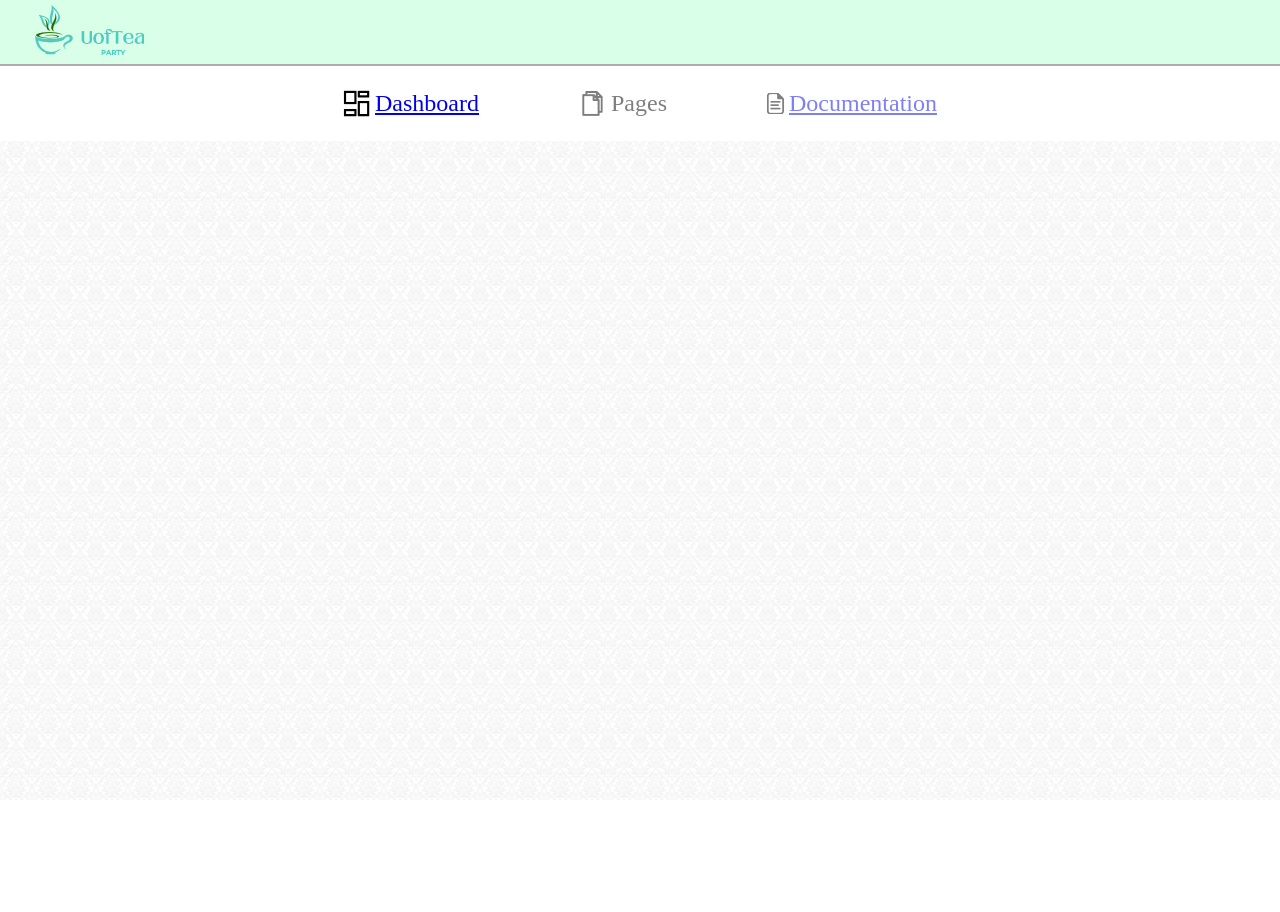
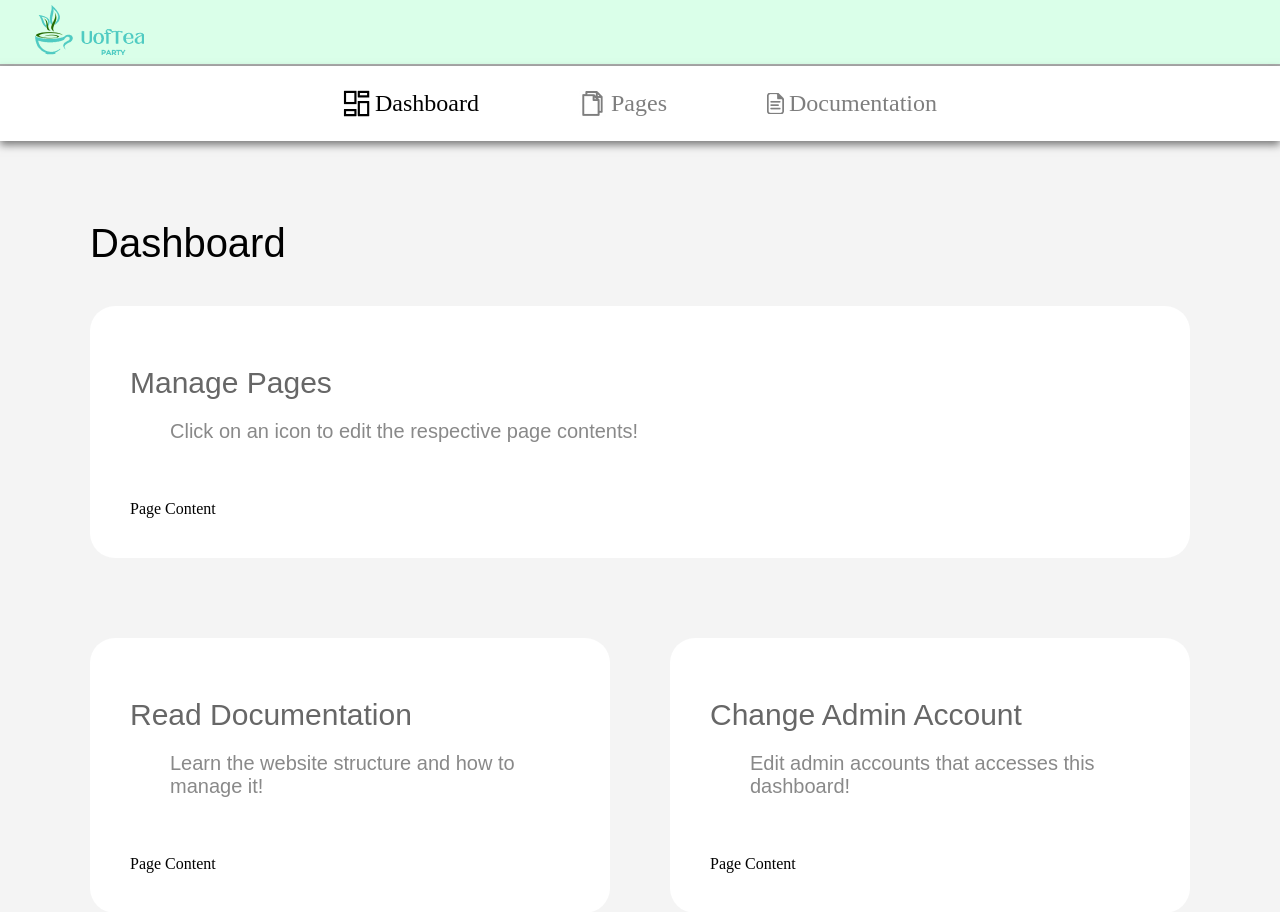
Before and after one commit to UTFO/teaparty-website, a React (Create React App) app: page /admin/dashboard in a window 1280 px wide. Shown: the top 912 px of the page. Before the commit the page ends 800 px from the top, so only its background shows below. Built offline with nearby package versions, Linux system fonts and the light colour scheme.

Commit message:
Added containers for the dashboard page

```diff
--- a/src/App.css
+++ b/src/App.css
@@ -10,6 +10,8 @@
 @import url('https://fonts.googleapis.com/css2?family=Buda:wght@300&display=swap');
 
 @import url('https://fonts.googleapis.com/css2?family=Bellota&display=swap');
+
+@import url('https://fonts.googleapis.com/css2?family=Oxygen&display=swap');
 
 @font-face {
     font-family: 'page-intro-title-font';
--- a/src/page-components/admin/admindashboard/admindashboard.js
+++ b/src/page-components/admin/admindashboard/admindashboard.js
@@ -1,12 +1,35 @@
 import React from 'react'
 import "./admindashboard.css"
 
-import AdminNavbar from '../components/nav'
+import AdminNavbar from '../components/navbar/nav'
+import Container from '../components/container/container'
+import SmallContainer from '../components/smallContainer/smallContainer'
 
 const AdminDashboard = () => {
   return (
     <div>
         <AdminNavbar/>
+
+        <Container text="Dashboard">
+
+          <div style={{display: 'flex', justifyContent: 'space-between', width: '100%', marginBottom: 80}}>
+
+            <SmallContainer title="Manage Pages" subtitle="Click on an icon to edit the respective page contents!" width={100}>
+              Page Content
+            </SmallContainer>
+
+          </div>
+
+          <div style={{display: 'flex', justifyContent: 'space-between', width: '100%', paddingBottom: 80}}>
+            <SmallContainer title="Read Documentation" subtitle="Learn the website structure and how to manage it!" width={40}>
+              Page Content
+            </SmallContainer>
+            <SmallContainer title="Change Admin Account" subtitle="Edit admin accounts that accesses this dashboard!" width={40}>
+              Page Content
+            </SmallContainer>
+          </div>
+        </Container>
+
     </div>
   )
 }
--- /dev/null
+++ b/src/page-components/admin/components/container/container.css
@@ -0,0 +1,11 @@
+.admin-container {
+    height: 90vh;
+    width: screen;
+    padding: 40px 90px;
+    background-color: #F4F4F4;
+}
+
+.admin-container p {
+    font-size: 40px;
+    font-family: 'Oxygen', sans-serif;
+}
--- /dev/null
+++ b/src/page-components/admin/components/container/container.js
@@ -0,0 +1,12 @@
+import './container.css'
+
+export default function Container(props) {
+    return (
+        <div className="admin-container">
+            <p>{props.text}</p>
+            <div style={{width: '100%', margin: '0'}}>
+                {props.children}
+            </div>
+        </div>
+    )
+}
--- a/src/page-components/admin/components/nav.css
+++ b/src/page-components/admin/components/navbar/nav.css
@@ -14,6 +14,8 @@
     display: flex;
     justify-content: center;
     gap: 100px;
+    box-shadow: 0px 4px 8px rgba(0, 0, 0, 0.5);
+    position: relative;
 }
 
 .admin-nav-button {
@@ -22,4 +24,6 @@
     gap: 5px;
     cursor: pointer;
     font-size: 24px;
+    color: black;
+    text-decoration: none;
 }
--- a/src/page-components/admin/components/nav.js
+++ b/src/page-components/admin/components/navbar/nav.js
@@ -13,7 +13,7 @@
 export default function AdminNavbar() {
     console.log(useLocation().pathname);
     return (
-        <div >
+        <div style={{zIndex: 20}} >
             <header className="admin-nav-top">
                 <img src="/adminLogo.png" />
             </header>
--- /dev/null
+++ b/src/page-components/admin/components/smallContainer/smallContainer.css
@@ -0,0 +1,21 @@
+.admin-small-container {
+    background-color: white;
+    height: fit-content;
+    padding: 40px;
+    border-radius: 25px;
+}
+
+.admin-small-container h1 {
+    font-family: 'Oxygen', sans-serif;
+    font-size: 30px;
+    color: #676767;
+    font-weight: 200;
+}
+
+.admin-small-container h2 {
+    font-family: 'Oxygen', sans-serif;
+    font-size: 20px;
+    color: #898989;
+    font-weight: 100;
+    padding-left: 40px;
+}
--- /dev/null
+++ b/src/page-components/admin/components/smallContainer/smallContainer.js
@@ -0,0 +1,12 @@
+import './smallContainer.css'
+
+export default function SmallContainer(props) {
+    return (
+        <div style={{width: `${props.width}%`}} className="admin-small-container">
+            <h1>{props.title}</h1>
+            <h2>{props.subtitle}</h2>
+            <div style={{paddingBottom: 40}}></div>
+            {props.children}
+        </div>
+    )
+}
--- a/src/page-components/imports.js
+++ b/src/page-components/imports.js
@@ -17,6 +17,6 @@
 
 import AdminDoc from './admin/admindoc/admindoc.js';
 
-import AdminNavbar from './admin/components/nav.js';
+import AdminNavbar from './admin/components/navbar/nav.js';
 
 export { Home, About, Team, Events, Navbar, FAQ, Footer, AdminAbout, AdminEvents, AdminFaq, AdminTeam, AdminHome, AdminLogin, AdminDashboard, AdminDoc, AdminNavbar };
```
Also changed, not shown: 1 other file (tests, documents, lock files or other folders).
